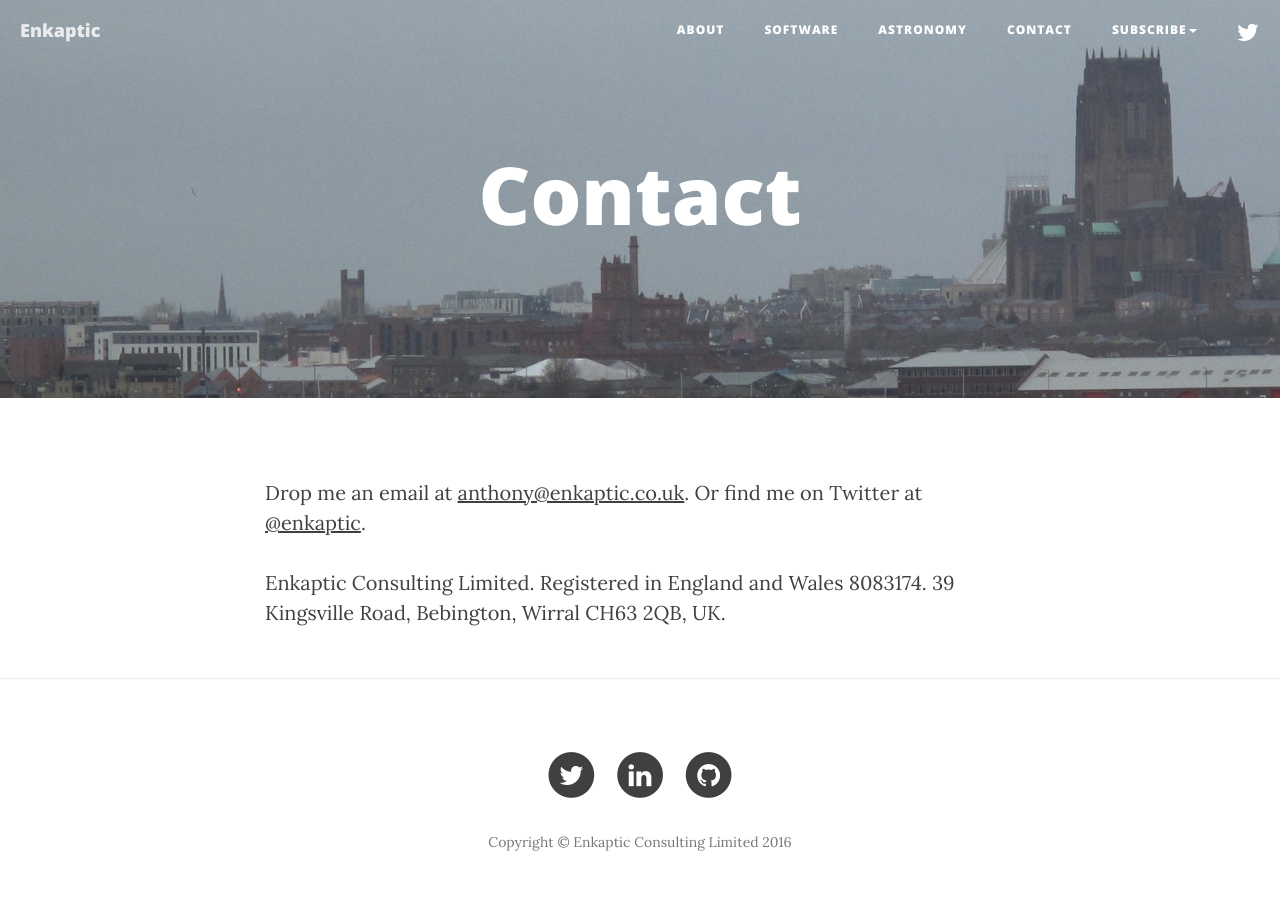
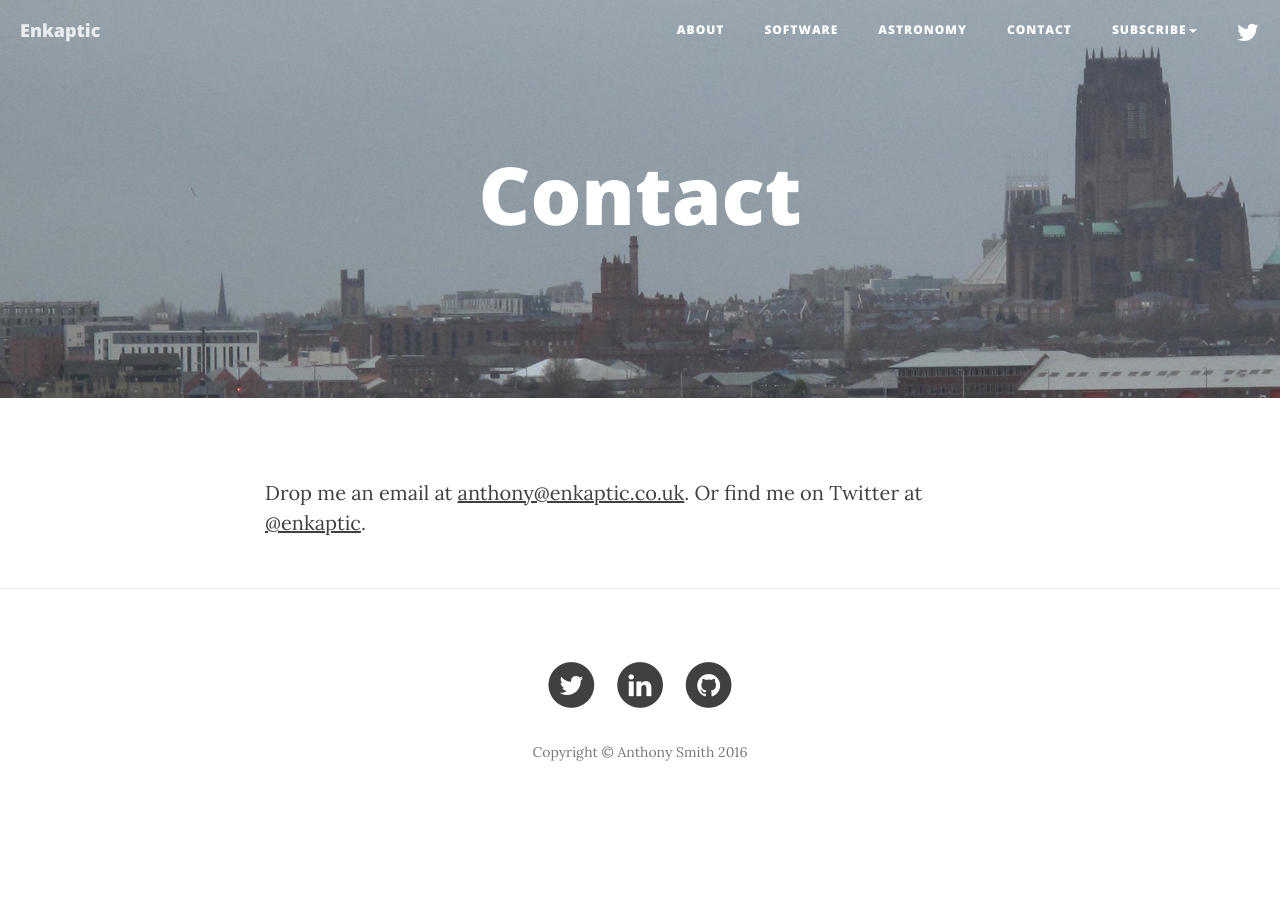
Before and after one commit to enkaptic/enkaptic.github.io, a Jekyll site: the page built from contact.md, in a window 1280 px wide. Built offline with Jekyll 4.4.1, drawn with Linux system fonts in a browser that asks for light colours; nearby versions of some CDN libraries; comment, search, counter and statistics services are not loaded.

Commit message:
Transfer domain from Enkaptic Consulting Limited to Anthony Smith

```diff
--- a/_layouts/default.html
+++ b/_layouts/default.html
@@ -121,7 +121,7 @@
                 </a>
               </li>
             </ul>
-            <p class="copyright text-muted">Copyright &copy; Enkaptic Consulting Limited {{ site.time | date: '%Y' }}</p>
+            <p class="copyright text-muted">Copyright &copy; Anthony Smith {{ site.time | date: '%Y' }}</p>
           </div>
         </div>
       </div>
--- a/contact.md
+++ b/contact.md
@@ -1,6 +1,4 @@
 ---
 title: Contact
 ---
-Drop me an email at [anthony@enkaptic.co.uk](mailto:anthony@enkaptic.co.uk"). Or find me on Twitter at [@enkaptic](https://twitter.com/enkaptic).
-
-Enkaptic Consulting Limited. Registered in England and Wales 8083174. 39 Kingsville Road, Bebington, Wirral CH63 2QB, UK.
+Drop me an email at [anthony@enkaptic.co.uk](mailto:anthony@enkaptic.co.uk). Or find me on Twitter at [@enkaptic](https://twitter.com/enkaptic).
```
